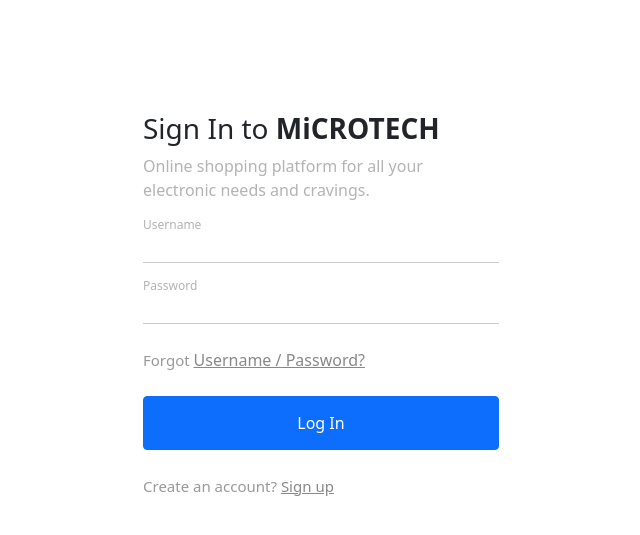
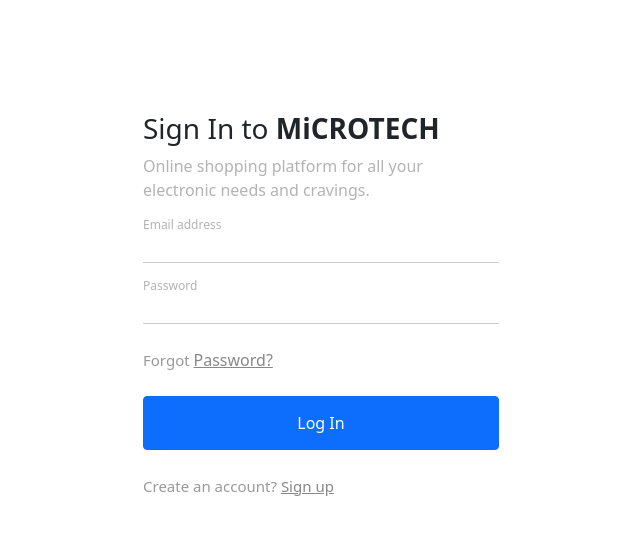
Before and after one commit to HasiniSama/microtech-website, a PHP site: page /signin_page.php in a window 1280 px wide. Shown: the top 535 px of the page, without its empty margins (319-959 px from the left). Run offline with PHP 8.4, Linux system fonts and the light colour scheme.

Commit message:
Modified the sign in page

```diff
--- a/signin_page.php
+++ b/signin_page.php
@@ -25,8 +25,8 @@
 
                         <form action="#" method="post">
                             <div class="form-group first">
-                                <label for="username">Username</label>
-                                <input type="text" class="form-control" id="username">
+                                <label for="email">Email address</label>
+                                <input type="text" class="form-control" id="email">
 
                             </div>
                             <div class="form-group last mb-4">
@@ -40,7 +40,7 @@
                                 </span>
 
                                 <a href="#" class="">
-                                    Username / Password?
+                                    Password?
                                 </a>
                             </div>
 
```
